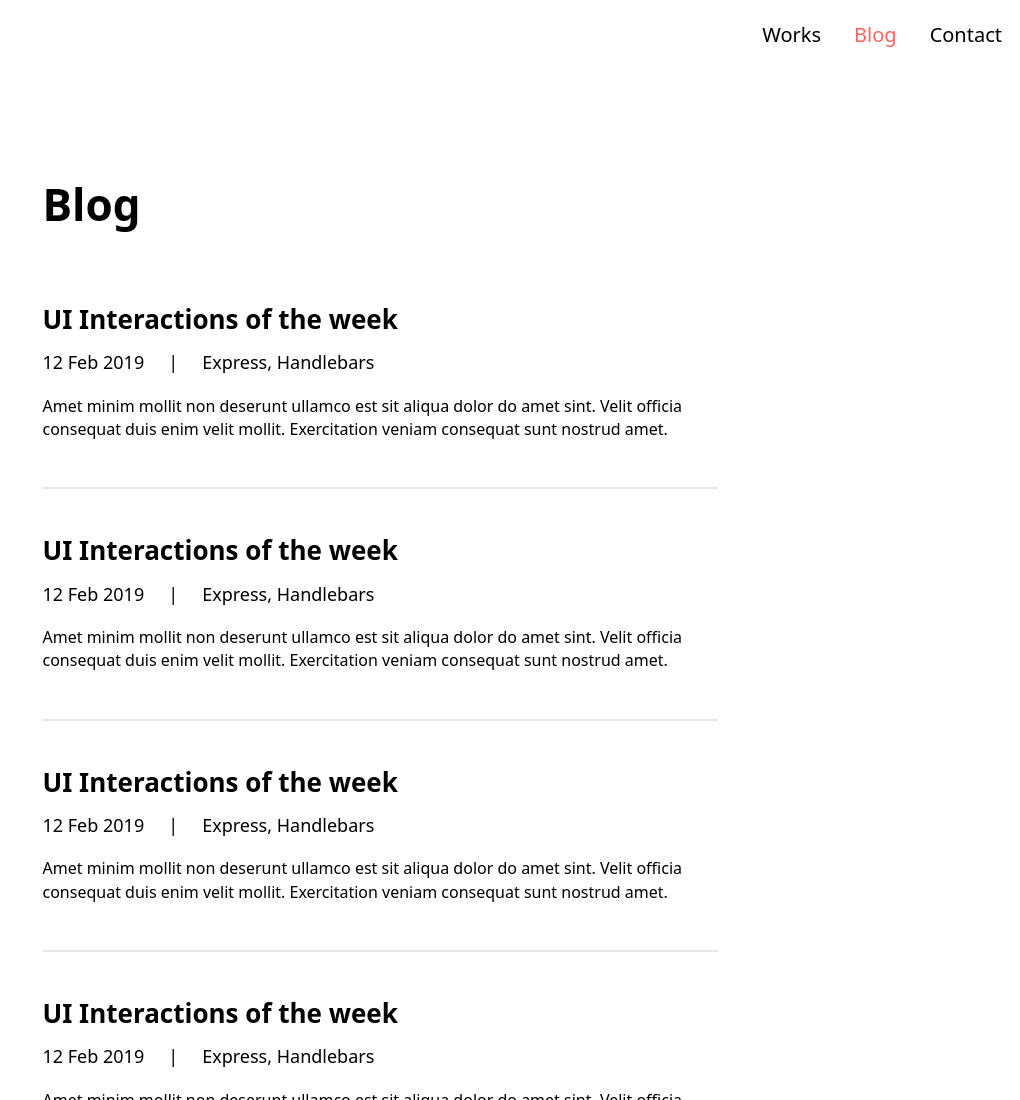
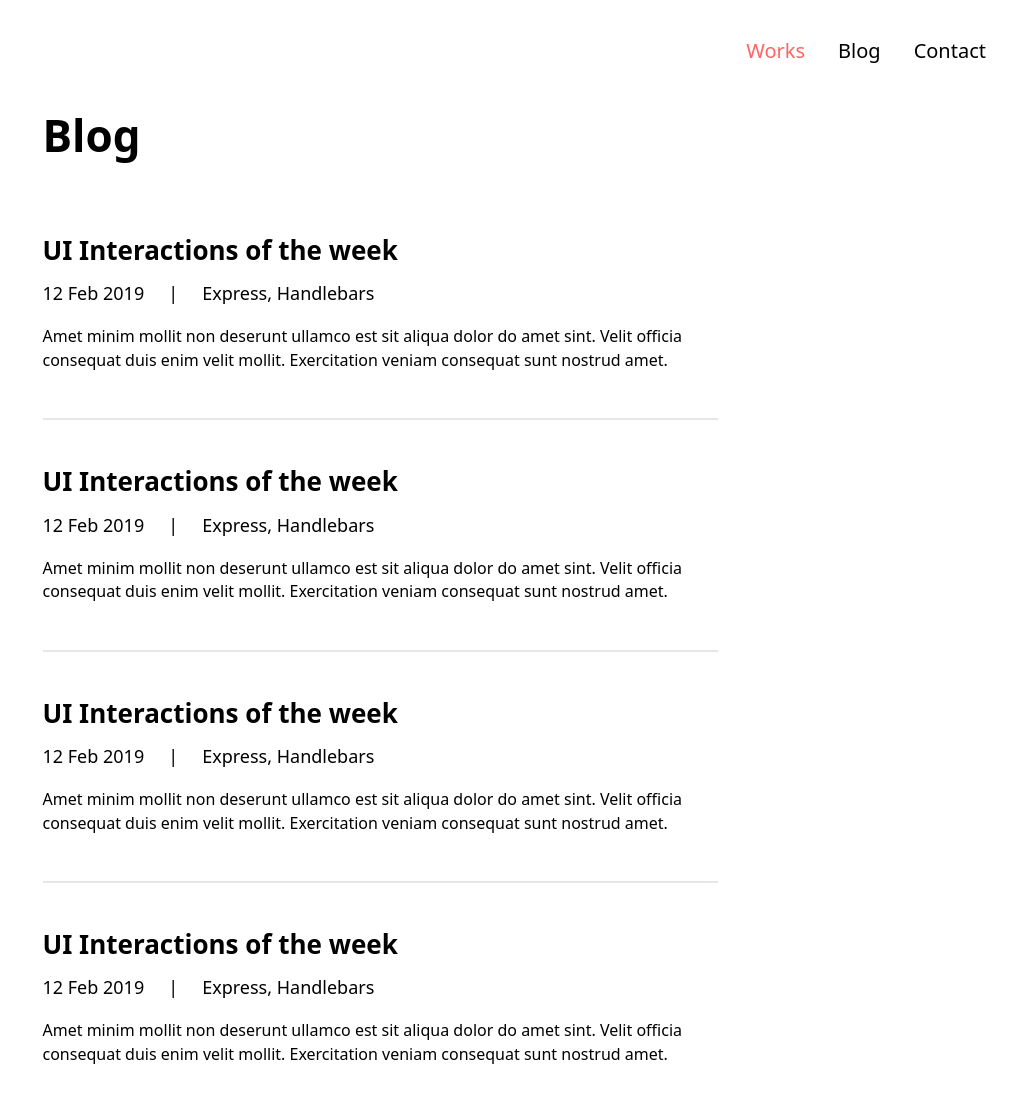
Before and after one commit to Saidraximbek/john, a website: page src/blog.html in a window 1280 px wide. Shown: the top 1100 px of the page, without its empty margins (260-1280 px from the left). Drawn offline with Linux system fonts and the light colour scheme.

Commit message:
refactor header navigation to include burger menu and update links in blog, index, and work pages

```diff
--- a/src/blog.html
+++ b/src/blog.html
@@ -14,19 +14,26 @@
   </head>
   <body>
     <!-- header start -->
-    <header class="header">
-      <nav class="pt-5 pb-5 pr-[18px] flex justify-end">
-        <img src="./images/menu.svg" alt="menu" class="md:hidden" />
+    <header class="header flex justify-end">
+      <nav
+        class="absolute flex justify-center items-center pt-5 pb-5 pr-[18px] flex-col gap-4"
+      >
+        <!-- <img src="./images/menu.svg" alt="menu" class="md:hidden burger__svg pt-5 pb-5 pr-[18px]" /> -->
+        <button id="burgerBtn" class="pr-[75px] md:hidden">
+          <img src="./images/menu.svg" alt="" />
+        </button>
         <ul
-          class="hidden md:flex gap-[33px] text-[20px] font-[500] leading-[1.46]"
+          id="menu"
+          class="md:bg-white bg-slate-400 rounded-[15px] transition p-4 flex-col md:flex md:flex-row gap-[33px] text-[20px] font-[500] leading-[1.46] hidden"
         >
-          <li><a href="">Works</a></li>
-          <li><a href="" class="text-[#FF6464]">Blog</a></li>
+          <li><a href="./work.html" class="text-[#FF6464]">Works</a></li>
+          <li><a href="./blog.html">Blog</a></li>
           <li><a href="">Contact</a></li>
         </ul>
       </nav>
     </header>
     <!-- header end -->
+
 
     <section
       class="md:pl-[148px] md:pr-[148px] w-[100%] px-[10px] pb-[38px] md:pb-[32px] flex flex-col items-center justify-center"
@@ -143,5 +150,6 @@
       </p>
     </footer>
     <!-- footer end -->
+    <script src="script.js"></script>
   </body>
 </html>
```
Also changed, not shown: src/index.html (+13 -5 lines), src/work.html (+14 -5 lines).
